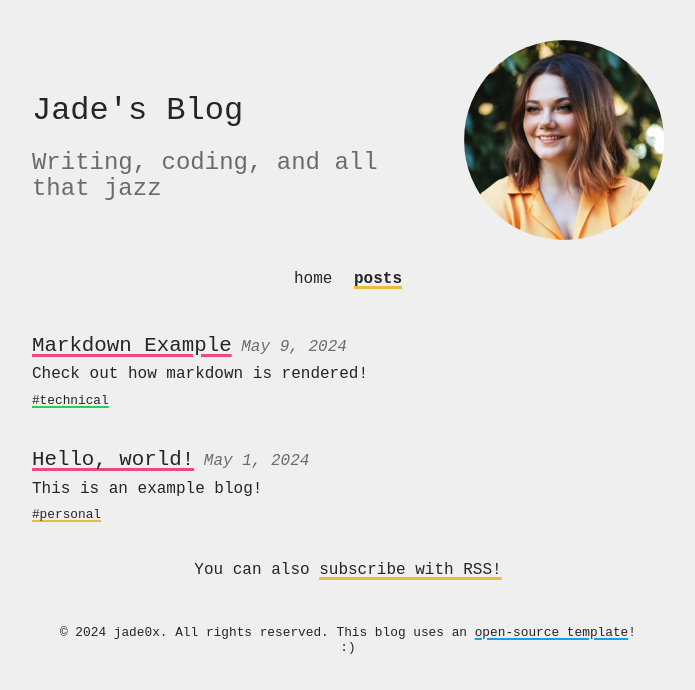
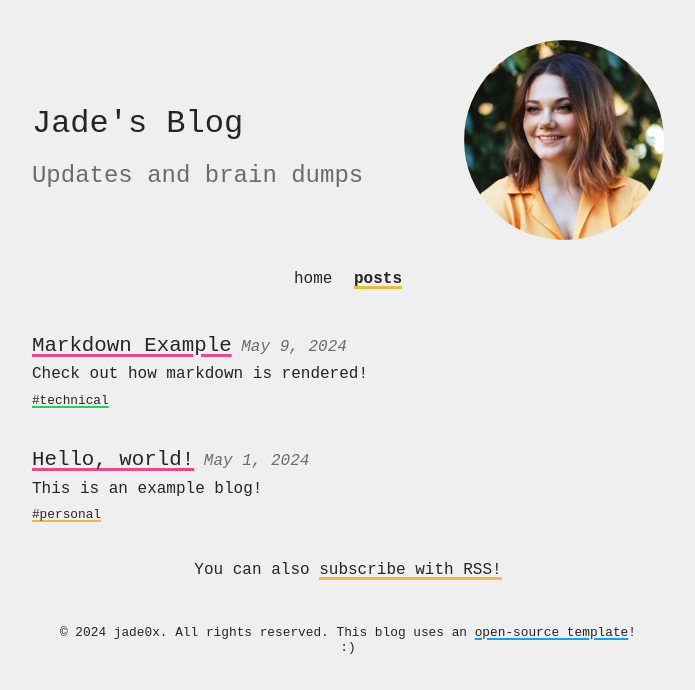
Before and after one commit to jade0x/jade0xblog, an Astro site: page /posts in a window 1280 px wide. Shown: the whole page, without its empty margins (292-987 px from the left). Built offline with nearby package versions, Linux system fonts and the light colour scheme; Astro itself is replaced by a stand-in of ours; a web font is replaced by a local one.

Commit message:
Readme update

```diff
--- a/src/pages/posts.astro
+++ b/src/pages/posts.astro
@@ -9,7 +9,7 @@ import { SITE_TITLE, SITE_DESCRIPTION } from "../config";
 
 // Custom title and description for the posts page
 const POSTS_PAGE_TITLE = "Jade's Blog";
-const POSTS_PAGE_DESCRIPTION = "Writing, coding, and all that jazz";
+const POSTS_PAGE_DESCRIPTION = "Updates and brain dumps";
 
 // Use Astro.glob() to fetch all posts, and then sort them by date.
 const posts = (await Astro.glob("../posts/*.md")).sort(
```
Also changed, not shown: README.md.
